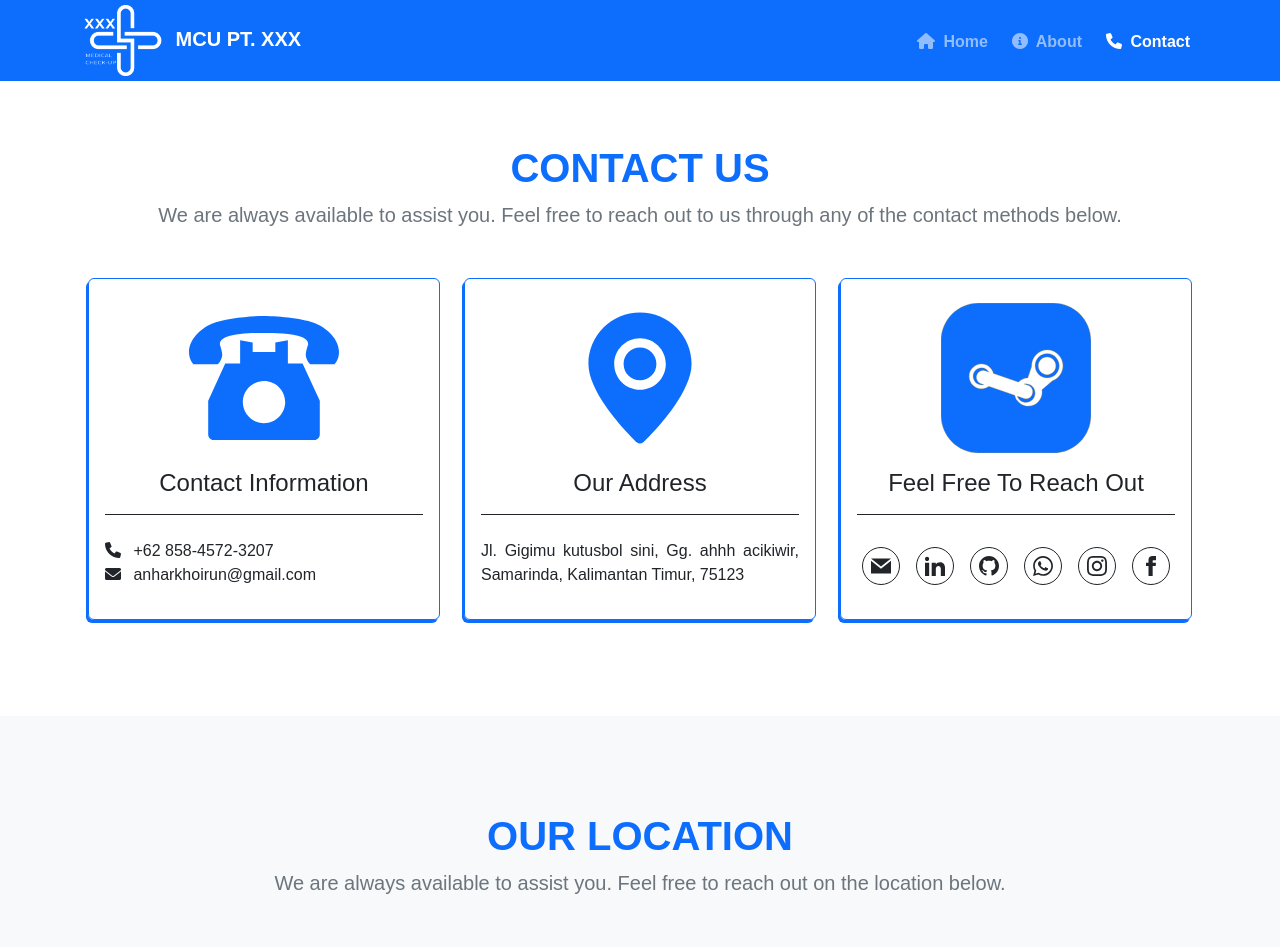
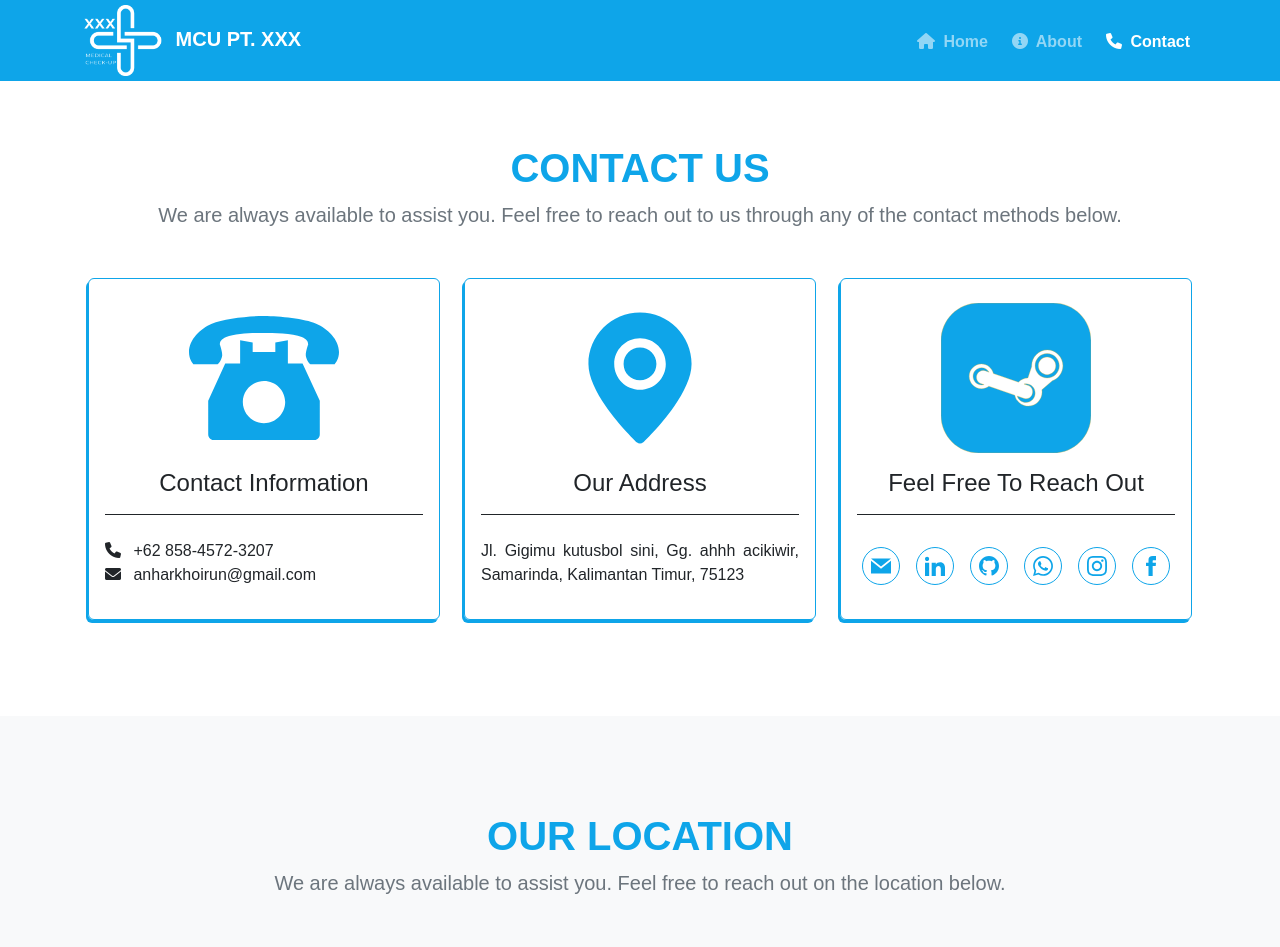
Before and after one commit to Anhar12/framework-MCU-PT.-XXX-posttest, a Django app: page /contact in a window 1280 px wide. Shown: the top 947 px of the page. Run offline with Django 5.2, Linux system fonts and the light colour scheme; some libraries are stand-ins or nearby versions; grey boxes are pictures that could not be loaded.

Commit message:
Posttest 1

```diff
--- a/XXX/MCU/static/MCU/css/custom.css
+++ b/XXX/MCU/static/MCU/css/custom.css
@@ -1,5 +1,31 @@
 body {
     font-family: Arial, sans-serif;
+}
+
+.bg-primary {
+    background: rgb(14 165 233) !important;
+}
+
+.text-primary {
+    color: rgb(14 165 233) !important;
+}
+
+.border-primary {
+    border-color: rgb(14 165 233) !important;
+}
+
+.btn-outline-primary {
+    border-color: rgb(14 165 233) !important;
+    color: rgb(14 165 233) !important;
+}
+
+.btn-outline-primary:hover {
+    background: rgb(14 165 233) !important;
+    color: var(--bs-light) !important;
+}
+
+.btn-outline-light:hover {
+    color: rgb(14 165 233) !important;
 }
 
 .navbar .nav-link {
@@ -63,7 +89,7 @@ body {
     bottom: 0;
     left: 0;
     right: 0;
-    background-color: #0d6efd; /* Primary color */
+    background-color: rgb(14 165 233); /* Primary color */
     color: #fff;
     transition: transform 0.4s ease;
     transform: translateY(74%);
@@ -107,7 +133,7 @@ body {
 }
 
 .shadow-btn {
-    box-shadow: -2px 3px 0 0 #0D6EFD;
+    box-shadow: -2px 3px 0 0 rgb(14 165 233);
 }
 
 .shadow-btn:hover {
--- a/XXX/MCU/templates/MCU/base.html
+++ b/XXX/MCU/templates/MCU/base.html
@@ -67,7 +67,7 @@
     <!-- footer start -->
     <footer class="py-4 bg-primary">
         <div class="container">
-            <div class="d-flex flex-md-row flex-column py-5 border-bottom gap-5 justify-content-between mb-4">
+            <div class="d-flex flex-md-row flex-column py-3 border-bottom gap-5 justify-content-between mb-4">
                 <div class="mb-3 d-flex justify-content-center align-items-center">
                     <a href="{% url 'home' %}">
                         <img src="static/MCU/images/Logo.png" alt="Logo XXX" width="200px">
--- a/XXX/MCU/templates/MCU/contact.html
+++ b/XXX/MCU/templates/MCU/contact.html
@@ -40,33 +40,33 @@ Contact - Medical Check UP PT XXX
                 </div>
                 <h4 class="text-center border-bottom border-dark pt-2 pb-3">Feel Free To Reach Out</h4>
                 <div class="d-flex pt-4 flex-wrap justify-content-center gap-3">
-                    <a href="mailto:anharkhoirun@gmail.com" class="rounded-circle px-2 d-flex align-items-center py-2 btn btn-outline-dark">
+                    <a href="mailto:anharkhoirun@gmail.com" class="rounded-circle px-2 d-flex align-items-center py-2 btn btn-outline-primary">
                         <svg width="20" fill="currentcolor" viewBox="0 0 24 24">
                             <path d="M12 12.713l-11.985-9.713h23.97l-11.985 9.713zm0 2.574l-12-9.725v15.438h24v-15.438l-12 9.725z" />
                         </svg>
                     </a>
-                    <a href="https://www.linkedin.com/in/anhar-khoirun-najib-96956621a/" class="rounded-circle px-2 d-flex align-items-center py-2 btn btn-outline-dark">
+                    <a href="https://www.linkedin.com/in/anhar-khoirun-najib-96956621a/" class="rounded-circle px-2 d-flex align-items-center py-2 btn btn-outline-primary">
                         <svg width="20" fill="currentcolor" viewBox="0 0 24 24">
                             <path d="M4.98 3.5c0 1.381-1.11 2.5-2.48 2.5s-2.48-1.119-2.48-2.5c0-1.38 1.11-2.5 2.48-2.5s2.48 1.12 2.48 2.5zm.02 4.5h-5v16h5v-16zm7.982 0h-4.968v16h4.969v-8.399c0-4.67 6.029-5.052 6.029 0v8.399h4.988v-10.131c0-7.88-8.922-7.593-11.018-3.714v-2.155z" />
                         </svg>
                     </a>
-                    <a href="https://github.com/Anhar12" class="rounded-circle px-2 d-flex align-items-center py-2 btn btn-outline-dark">
+                    <a href="https://github.com/Anhar12" class="rounded-circle px-2 d-flex align-items-center py-2 btn btn-outline-primary">
                         <svg width="20" fill="currentcolor" viewBox="0 0 24 24">
                             <path d="M12 0c-6.626 0-12 5.373-12 12 0 5.302 3.438 9.8 8.207 11.387.599.111.793-.261.793-.577v-2.234c-3.338.726-4.033-1.416-4.033-1.416-.546-1.387-1.333-1.756-1.333-1.756-1.089-.745.083-.729.083-.729 1.205.084 1.839 1.237 1.839 1.237 1.07 1.834 2.807 1.304 3.492.997.107-.775.418-1.305.762-1.604-2.665-.305-5.467-1.334-5.467-5.931 0-1.311.469-2.381 1.236-3.221-.124-.303-.535-1.524.117-3.176 0 0 1.008-.322 3.301 1.23.957-.266 1.983-.399 3.003-.404 1.02.005 2.047.138 3.006.404 2.291-1.552 3.297-1.23 3.297-1.23.653 1.653.242 2.874.118 3.176.77.84 1.235 1.911 1.235 3.221 0 4.609-2.807 5.624-5.479 5.921.43.372.823 1.102.823 2.222v3.293c0 .319.192.694.801.576 4.765-1.589 8.199-6.086 8.199-11.386 0-6.627-5.373-12-12-12z" />
                         </svg>
                     </a>
-                    <a href="https://wa.me/085845723207" class="rounded-circle px-2 d-flex align-items-center py-2 btn btn-outline-dark">
+                    <a href="https://wa.me/085845723207" class="rounded-circle px-2 d-flex align-items-center py-2 btn btn-outline-primary">
                         <svg width="20" fill="currentcolor" viewBox="0 0 24 24">
                             <path
                                 d="M.057 24l1.687-6.163c-1.041-1.804-1.588-3.849-1.587-5.946.003-6.556 5.338-11.891 11.893-11.891 3.181.001 6.167 1.24 8.413 3.488 2.245 2.248 3.481 5.236 3.48 8.414-.003 6.557-5.338 11.892-11.893 11.892-1.99-.001-3.951-.5-5.688-1.448l-6.305 1.654zm6.597-3.807c1.676.995 3.276 1.591 5.392 1.592 5.448 0 9.886-4.434 9.889-9.885.002-5.462-4.415-9.89-9.881-9.892-5.452 0-9.887 4.434-9.889 9.884-.001 2.225.651 3.891 1.746 5.634l-.999 3.648 3.742-.981zm11.387-5.464c-.074-.124-.272-.198-.57-.347-.297-.149-1.758-.868-2.031-.967-.272-.099-.47-.149-.669.149-.198.297-.768.967-.941 1.165-.173.198-.347.223-.644.074-.297-.149-1.255-.462-2.39-1.475-.883-.788-1.48-1.761-1.653-2.059-.173-.297-.018-.458.13-.606.134-.133.297-.347.446-.521.151-.172.2-.296.298-.495.099-.198.05-.372-.025-.521-.075-.148-.669-1.611-.916-2.206-.242-.579-.487-.501-.669-.51l-.57-.01c-.198 0-.52.074-.792.372s-1.04 1.016-1.04 2.479 1.065 2.876 1.213 3.074c.149.198 2.095 3.2 5.076 4.487.709.306 1.263.489 1.694.626.712.226 1.36.194 1.872.118.571-.085 1.758-.719 2.006-1.413.248-.695.248-1.29.173-1.414z" />
                         </svg>
                     </a>
-                    <a href="https://www.instagram.com/anharrrrrr_" class="rounded-circle px-2 d-flex align-items-center py-2 btn btn-outline-dark">
+                    <a href="https://www.instagram.com/anharrrrrr_" class="rounded-circle px-2 d-flex align-items-center py-2 btn btn-outline-primary">
                         <svg width="20" fill="currentcolor" viewBox="0 0 24 24">
                             <path d="M12 2.163c3.204 0 3.584.012 4.85.07 3.252.148 4.771 1.691 4.919 4.919.058 1.265.069 1.645.069 4.849 0 3.205-.012 3.584-.069 4.849-.149 3.225-1.664 4.771-4.919 4.919-1.266.058-1.644.07-4.85.07-3.204 0-3.584-.012-4.849-.07-3.26-.149-4.771-1.699-4.919-4.92-.058-1.265-.07-1.644-.07-4.849 0-3.204.013-3.583.07-4.849.149-3.227 1.664-4.771 4.919-4.919 1.266-.057 1.645-.069 4.849-.069zm0-2.163c-3.259 0-3.667.014-4.947.072-4.358.2-6.78 2.618-6.98 6.98-.059 1.281-.073 1.689-.073 4.948 0 3.259.014 3.668.072 4.948.2 4.358 2.618 6.78 6.98 6.98 1.281.058 1.689.072 4.948.072 3.259 0 3.668-.014 4.948-.072 4.354-.2 6.782-2.618 6.979-6.98.059-1.28.073-1.689.073-4.948 0-3.259-.014-3.667-.072-4.947-.196-4.354-2.617-6.78-6.979-6.98-1.281-.059-1.69-.073-4.949-.073zm0 5.838c-3.403 0-6.162 2.759-6.162 6.162s2.759 6.162 6.162 6.162 6.162-2.759 6.162-6.162c0-3.403-2.759-6.162-6.162-6.162zm0 10.162c-2.209 0-4-1.79-4-4 0-2.209 1.791-4 4-4s4 1.791 4 4c0 2.21-1.791 4-4 4zm6.406-11.845c-.796 0-1.441.645-1.441 1.44s.645 1.44 1.441 1.44c.795 0 1.439-.645 1.439-1.44s-.644-1.44-1.439-1.44z" />
                         </svg>
                     </a>
-                    <a href="https://www.facebook.com/anhar.najib" class="rounded-circle px-2 d-flex align-items-center py-2 btn btn-outline-dark">
+                    <a href="https://www.facebook.com/anhar.najib" class="rounded-circle px-2 d-flex align-items-center py-2 btn btn-outline-primary">
                         <svg width="20" fill="currentcolor" viewBox="0 0 24 24">
                             <path d="M9 8h-3v4h3v12h5v-12h3.642l.358-4h-4v-1.667c0-.955.192-1.333 1.115-1.333h2.885v-5h-3.808c-3.596 0-5.192 1.583-5.192 4.615v3.385z" />
                         </svg>
```
Also changed, not shown: XXX/MCU/static/MCU/images/bgHero.png.
